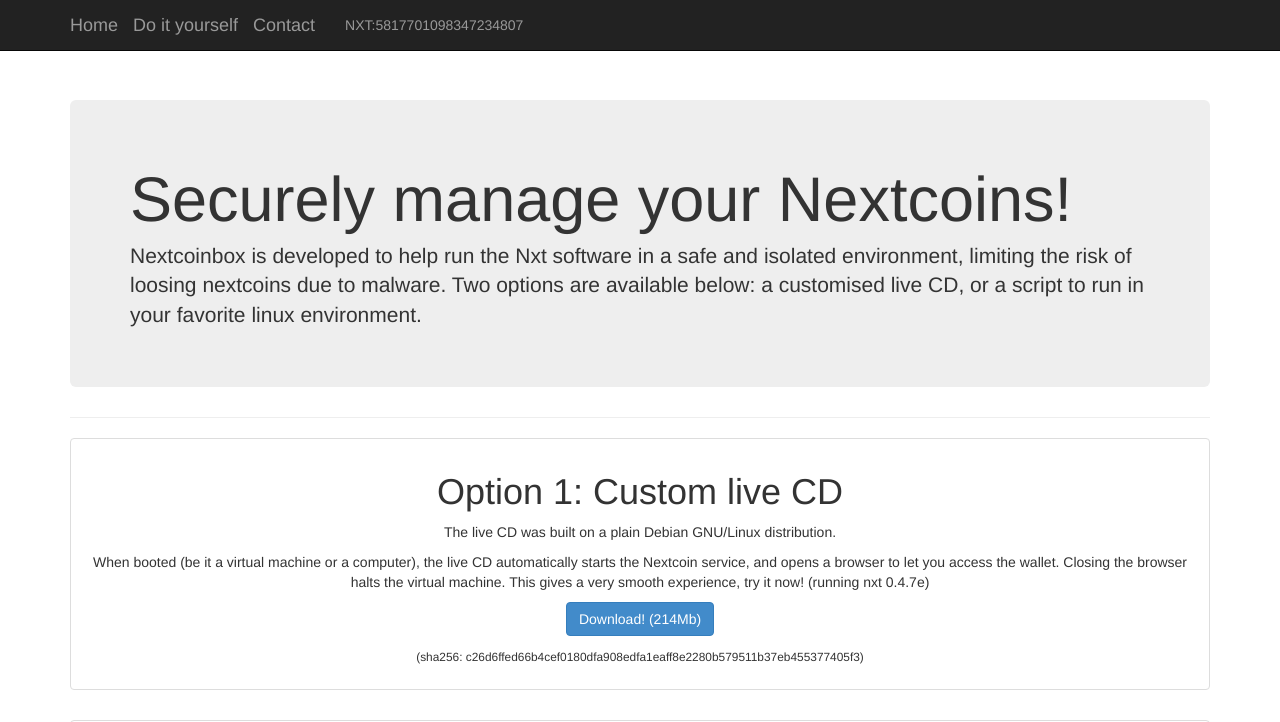
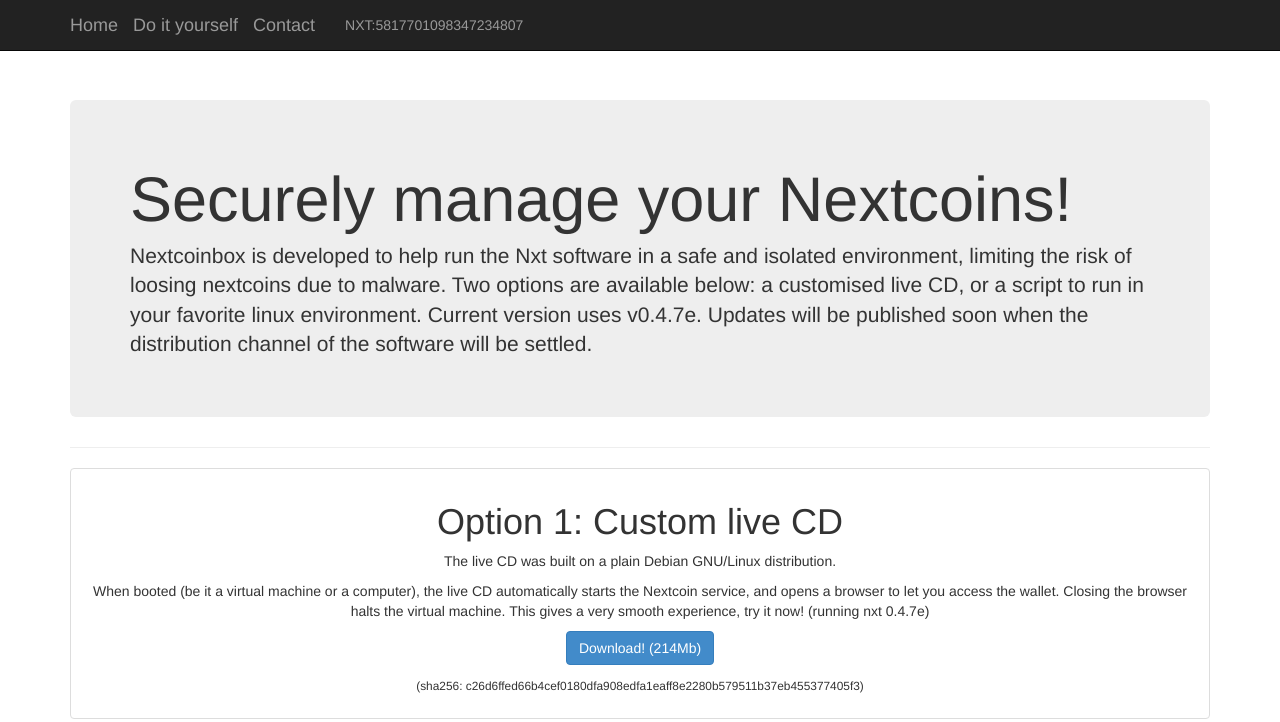
Before and after one commit to nextcoinbox/nextcoinbox, a plain HTML site: page index.html in a window 1280 px wide. Shown: the top 722 px of the page. Drawn offline with Linux system fonts and the light colour scheme.

Commit message:
msg about 0.4.7e

```diff
--- a/index.html
+++ b/index.html
@@ -51,7 +51,7 @@
 
       <div class="jumbotron hero-spacer">
         <h1>Securely manage your Nextcoins!</h1>
-        <p>Nextcoinbox is developed to help run the Nxt software in a safe and isolated environment, limiting the risk of loosing nextcoins due to malware. Two options are available below: a customised live CD, or a script to run in your favorite linux environment.
+        <p>Nextcoinbox is developed to help run the Nxt software in a safe and isolated environment, limiting the risk of loosing nextcoins due to malware. Two options are available below: a customised live CD, or a script to run in your favorite linux environment. Current version uses v0.4.7e. Updates will be published soon when the distribution channel of the software will be settled.
       </div>
 
       <hr>
```
